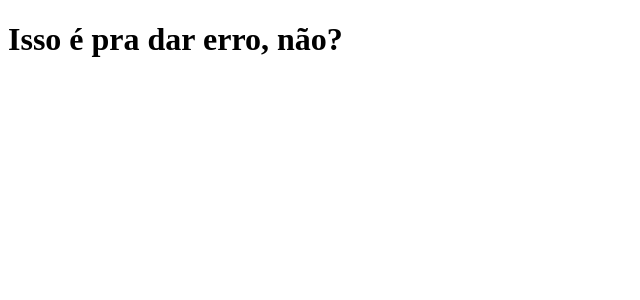
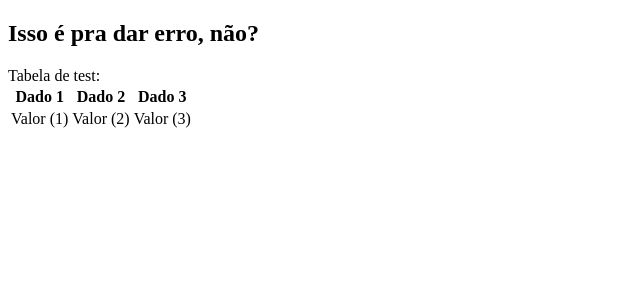
Before and after one commit to GustasHG/clone-tabnews, a Next.js app: page / in a window 1280 px wide. Shown: the top 300 px of the page, without its empty margins (0-640 px from the left). Built offline with nearby package versions, Linux system fonts and the light colour scheme.

Commit message:
adicionando uma tabela

```diff
--- a/pages/index.js
+++ b/pages/index.js
@@ -1,5 +1,24 @@
 export default function Home() {
     return(
-        <h1> Isso é pra dar erro, não? </h1>
+        <section>
+            <h1> Isso é pra dar erro, não? </h1>
+            <div>Tabela de test:</div>
+            <table>
+                <thead>
+                    <tr>
+                    <th>Dado 1</th>
+                    <th>Dado 2</th>
+                    <th>Dado 3</th>
+                    </tr>
+                </thead>
+                <tbody>
+                    <tr>
+                    <td> Valor (1) </td>
+                    <td> Valor (2) </td>
+                    <td> Valor (3) </td>
+                    </tr>
+                </tbody>
+            </table>
+        </section>
     )
 }
```
